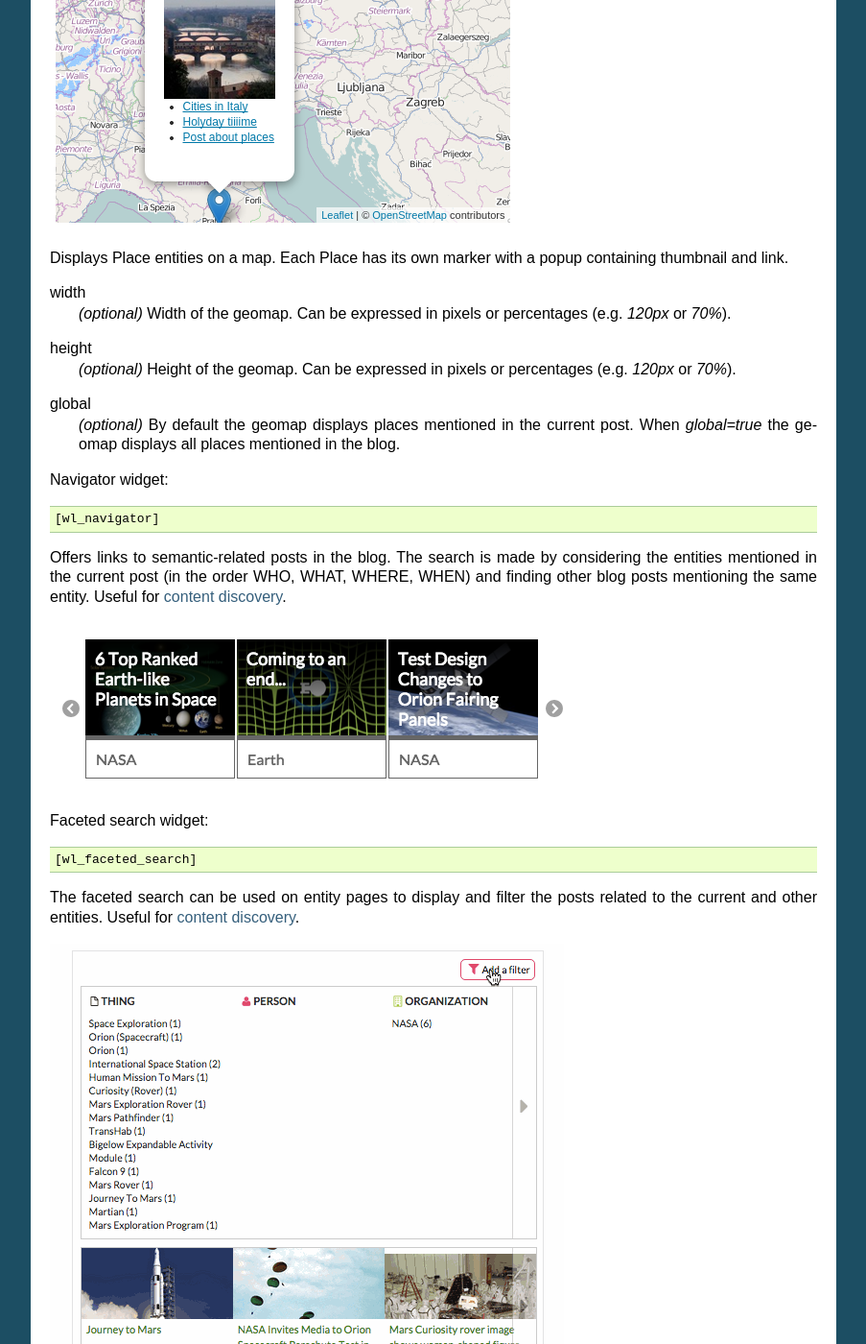
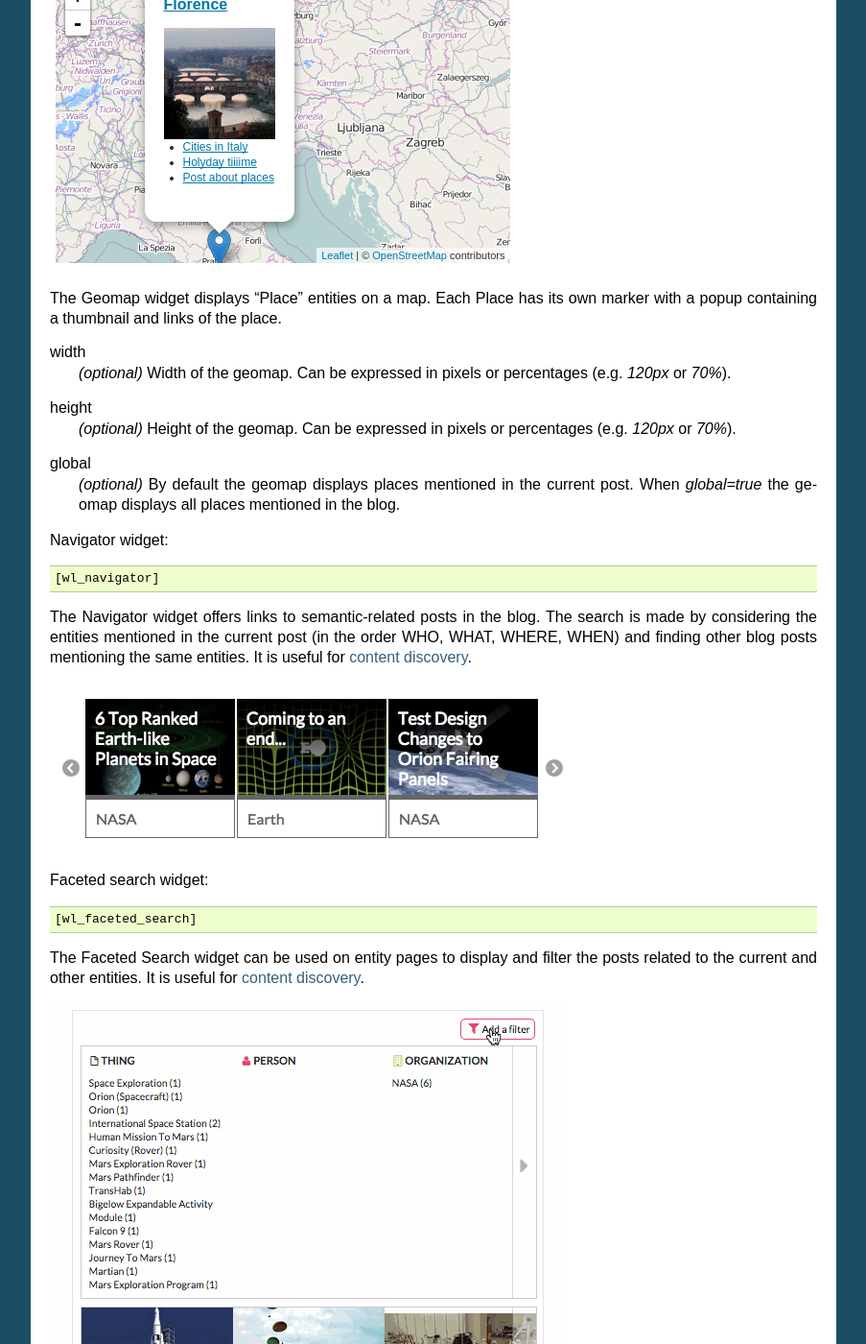
Before and after one commit to insideout10/wordlift-docs, a Sphinx documentation site: the page built from docs/shortcodes.rst, in a window 1280 px wide and 1400 px high, scrolled down 3628 px. Shown: the whole window at 96% size, without its empty margins (198-1101 px from the left). Built offline with Sphinx 7.4.7, drawn with Linux system fonts in a browser that asks for light colours; some of the changed text lies outside the part shown.

Commit message:
Update shortcodes.rst
Fixed a few typos.
Standardize the style.
Images must be updated.

```diff
--- a/docs/shortcodes.rst
+++ b/docs/shortcodes.rst
@@ -91,7 +91,7 @@ Chord widget::
     [wl_chord width=... height=... main_color=... depth=... global=...]
 
 .. image:: /images/wordlift-shortcodes-chord.png
-Visualizes relations between entities, starting from the current post and the entities mentioned in it.
+The Chord widget visualizes relations between entities, starting from the current post and the entities mentioned in it.
 
 width
     *(optional)* Width of the chord. Can be expressed in pixels or percentages (e.g. *120px* or *70%*).
@@ -113,7 +113,7 @@ Timeline widget::
     [wl_timeline width=... height=... global=...]
 
 .. image:: /images/wordlift-shortcodes-timeline.png
-Displays a navigable list of ordered Event entities. The window on top shows details on the clicked Events.
+The Timeline widget displays a navigable list of chronologically ordered Event entities. The window on top shows details of the selected Events.
 
 width
     *(optional)* Width of the timeline. Can be expressed in pixels or percentages (e.g. *120px* or *70%*).
@@ -129,7 +129,7 @@ Geomap widget::
     [wl_geomap width=... height=... global=...]
 
 .. image:: /images/wordlift-shortcodes-geomap.png
-Displays Place entities on a map. Each Place has its own marker with a popup containing thumbnail and link.
+The Geomap widget displays "Place" entities on a map. Each Place has its own marker with a popup containing a thumbnail and links of the place.
 
 width
     *(optional)* Width of the geomap. Can be expressed in pixels or percentages (e.g. *120px* or *70%*).
@@ -144,7 +144,7 @@ Navigator widget::
 
     [wl_navigator]
 
-Offers links to semantic-related posts in the blog. The search is made by considering the entities mentioned in the current post (in the order WHO, WHAT, WHERE, WHEN) and finding other blog posts mentioning the same entity. Useful for `content discovery <discover.html#the-faceted-search-widget>`_.
+The Navigator widget offers links to semantic-related posts in the blog. The search is made by considering the entities mentioned in the current post (in the order WHO, WHAT, WHERE, WHEN) and finding other blog posts mentioning the same entities. It is useful for `content discovery <discover.html#the-faceted-search-widget>`_.
 
 .. image:: /images/wordlift-discover-navigator.png
 
@@ -152,7 +152,7 @@ Faceted search widget::
 
     [wl_faceted_search]
 
-The faceted search can be used on entity pages to display and filter the posts related to the current and other entities. Useful for `content discovery <discover.html#the-navigator-widget>`_.
+The Faceted Search widget can be used on entity pages to display and filter the posts related to the current and other entities. It is useful for `content discovery <discover.html#the-navigator-widget>`_.
 
 .. image:: /images/wordlift-edit-entity-faceted-search-widget-frontend.gif
 
```
Also changed, not shown: other parts of docs/shortcodes.rst (+3 -3 lines).
